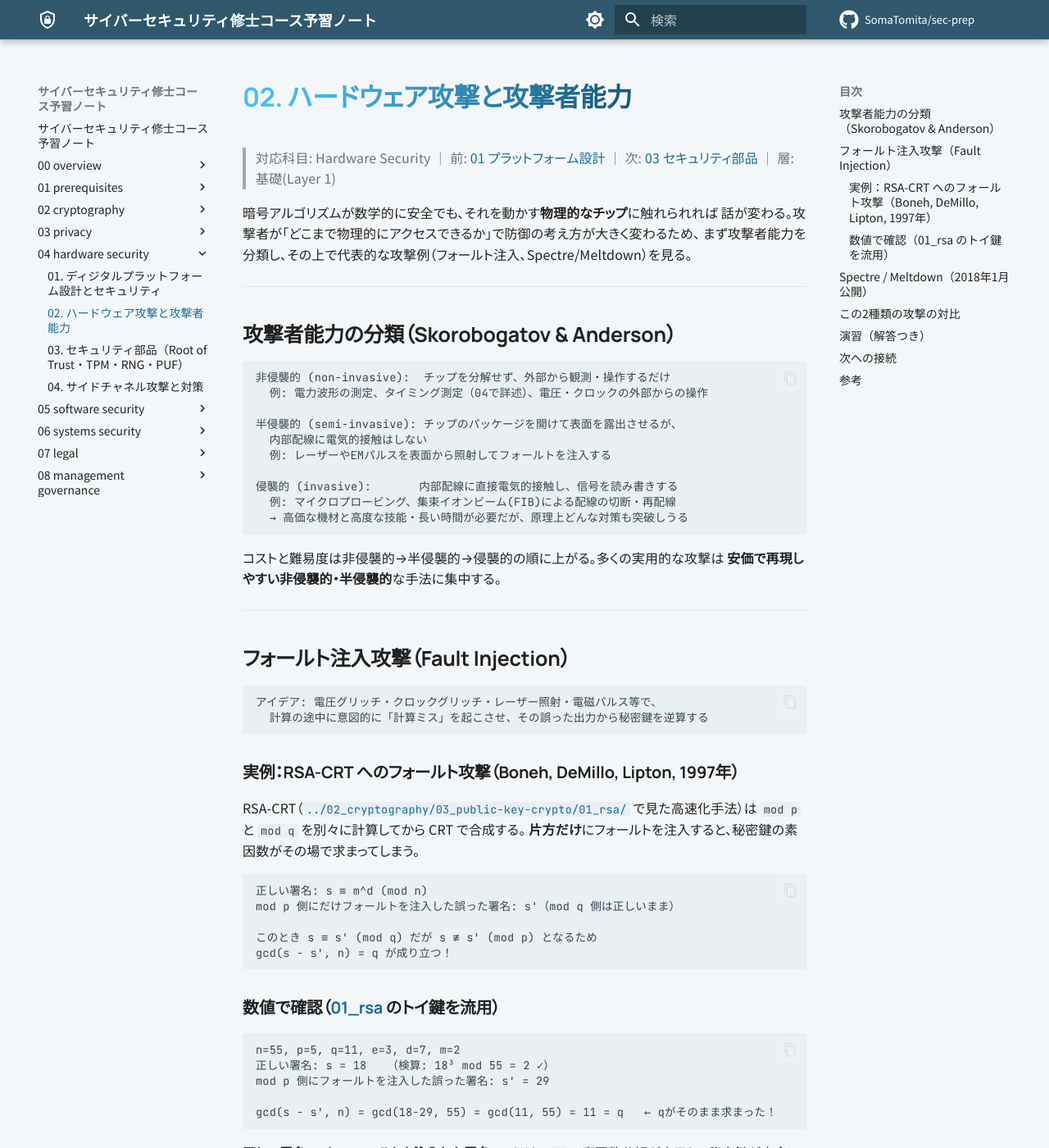
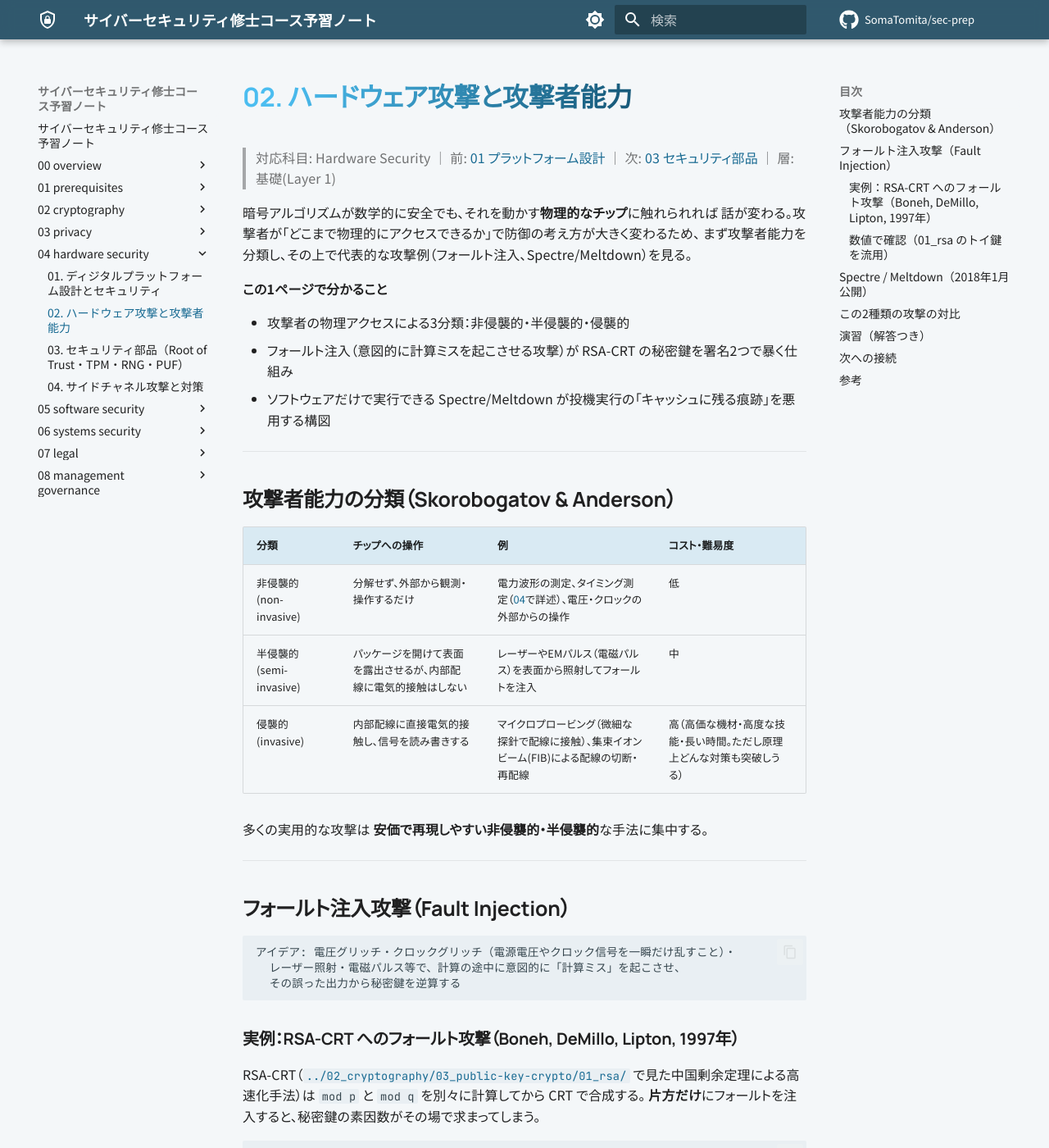
Before and after one commit to SomaTomita/sec-prep, an MkDocs documentation site: the page built from topics/04_hardware-security/02_hardware-attacks.md, in a window 1280 px wide and 1400 px high. Shown: the whole window at 82% size. Built offline with MkDocs 1.6.1 and Material for MkDocs 9.7.7, drawn with Linux system fonts in a browser that asks for light colours; plug-ins that fetch from the network failed and are left out; comment, search, counter and statistics services are not loaded; some of the changed text lies outside the part shown.

Commit message:
docs: readability pass on 04_hardware-security

````diff
--- a/topics/04_hardware-security/02_hardware-attacks.md
+++ b/topics/04_hardware-security/02_hardware-attacks.md
@@ -6,24 +6,23 @@
 話が変わる。攻撃者が「どこまで物理的にアクセスできるか」で防御の考え方が大きく変わるため、
 まず攻撃者能力を分類し、その上で代表的な攻撃例（フォールト注入、Spectre/Meltdown）を見る。
 
+**この1ページで分かること**
+
+- 攻撃者の物理アクセスによる3分類：非侵襲的・半侵襲的・侵襲的
+- フォールト注入（意図的に計算ミスを起こさせる攻撃）が RSA-CRT の秘密鍵を署名2つで暴く仕組み
+- ソフトウェアだけで実行できる Spectre/Meltdown が投機実行の「キャッシュに残る痕跡」を悪用する構図
+
 ---
 
 ## 攻撃者能力の分類（Skorobogatov & Anderson）
 
-```
-非侵襲的 (non-invasive):  チップを分解せず、外部から観測・操作するだけ
-  例: 電力波形の測定、タイミング測定（04で詳述）、電圧・クロックの外部からの操作
+| 分類 | チップへの操作 | 例 | コスト・難易度 |
+|---|---|---|---|
+| 非侵襲的 (non-invasive) | 分解せず、外部から観測・操作するだけ | 電力波形の測定、タイミング測定（[04](./04_side-channels.md)で詳述）、電圧・クロックの外部からの操作 | 低 |
+| 半侵襲的 (semi-invasive) | パッケージを開けて表面を露出させるが、内部配線に電気的接触はしない | レーザーやEMパルス（電磁パルス）を表面から照射してフォールトを注入 | 中 |
+| 侵襲的 (invasive) | 内部配線に直接電気的接触し、信号を読み書きする | マイクロプロービング（微細な探針で配線に接触）、集束イオンビーム(FIB)による配線の切断・再配線 | 高（高価な機材・高度な技能・長い時間。ただし原理上どんな対策も突破しうる） |
 
-半侵襲的 (semi-invasive): チップのパッケージを開けて表面を露出させるが、
-  内部配線に電気的接触はしない
-  例: レーザーやEMパルスを表面から照射してフォールトを注入する
-
-侵襲的 (invasive):       内部配線に直接電気的接触し、信号を読み書きする
-  例: マイクロプロービング、集束イオンビーム(FIB)による配線の切断・再配線
-  → 高価な機材と高度な技能・長い時間が必要だが、原理上どんな対策も突破しうる
-```
-
-コストと難易度は非侵襲的→半侵襲的→侵襲的の順に上がる。多くの実用的な攻撃は
+多くの実用的な攻撃は
 **安価で再現しやすい非侵襲的・半侵襲的**な手法に集中する。
 
 ---
@@ -31,14 +30,15 @@
 ## フォールト注入攻撃（Fault Injection）
 
 ```
-アイデア: 電圧グリッチ・クロックグリッチ・レーザー照射・電磁パルス等で、
-  計算の途中に意図的に「計算ミス」を起こさせ、その誤った出力から秘密鍵を逆算する
+アイデア: 電圧グリッチ・クロックグリッチ（電源電圧やクロック信号を一瞬だけ乱すこと）・
+  レーザー照射・電磁パルス等で、計算の途中に意図的に「計算ミス」を起こさせ、
+  その誤った出力から秘密鍵を逆算する
 ```
 
 ### 実例：RSA-CRT へのフォールト攻撃（Boneh, DeMillo, Lipton, 1997年）
 
 RSA-CRT（[`../02_cryptography/03_public-key-crypto/01_rsa/`](../02_cryptography/03_public-key-crypto/01_rsa/README.md)
-で見た高速化手法）は `mod p` と `mod q` を別々に計算してから CRT で合成する。
+で見た中国剰余定理による高速化手法）は `mod p` と `mod q` を別々に計算してから CRT で合成する。
 **片方だけ**にフォールトを注入すると、秘密鍵の素因数がその場で求まってしまう。
 
 ```
@@ -71,10 +71,12 @@
 ## Spectre / Meltdown（2018年1月公開）
 
 [`../01_prerequisites/03_hardware-digital-logic/03_hdl-and-architecture/02_pipelining-and-hazards.md`](../01_prerequisites/03_hardware-digital-logic/03_hdl-and-architecture/02_pipelining-and-hazards.md)
-で見た投機実行の性質を悪用する、ソフトウェアだけで実行できる非侵襲的攻撃。
+で見た投機実行（分岐の結果を待たず命令を先読み実行するCPU高速化）の性質を悪用する、
+ソフトウェアだけで実行できる非侵襲的攻撃。
 
 ```
-Meltdown（CVE-2017-5754）: アウト・オブ・オーダー実行を悪用し、
+Meltdown（CVE-2017-5754）: アウト・オブ・オーダー実行（命令をプログラム順でなく
+  実行可能になった順に処理する高速化）を悪用し、
   権限チェックが完了する前の一瞬に禁止領域のメモリを投機的に読み出す
   → 主にIntel CPUに影響。OS/ユーザー間の境界が崩れる
 
@@ -87,6 +89,14 @@
 なかったことになる）が、**触れたキャッシュの状態だけは残る**」という性質
 （[`../01_prerequisites/03_hardware-digital-logic/03_hdl-and-architecture/03_memory-hierarchy-and-codesign.md`](../01_prerequisites/03_hardware-digital-logic/03_hdl-and-architecture/03_memory-hierarchy-and-codesign.md)
 の Flush+Reload）を悪用して、投機的に読んだ値をキャッシュタイミング経由で復元する。
+
+```mermaid
+flowchart LR
+    A["投機実行で本来<br>禁止の領域を読む"] --> B["結果はアーキテクチャ上<br>破棄される（なかったこと）"]
+    B --> C["ただし触れたキャッシュの<br>状態だけは残る"]
+    C --> D["キャッシュタイミングで<br>値を1バイトずつ復元"]
+```
+
 攻撃の最終段の「キャッシュタイミングでの読み出し」は次の[04](./04_side-channels.md)で扱う。
 
 ---
````
Also changed, not shown: topics/04_hardware-security/01_digital-platform-design.md (+20 -13 lines), topics/04_hardware-security/03_security-building-blocks.md (+21 -8 lines), topics/04_hardware-security/04_side-channels.md (+14 -1 lines).
